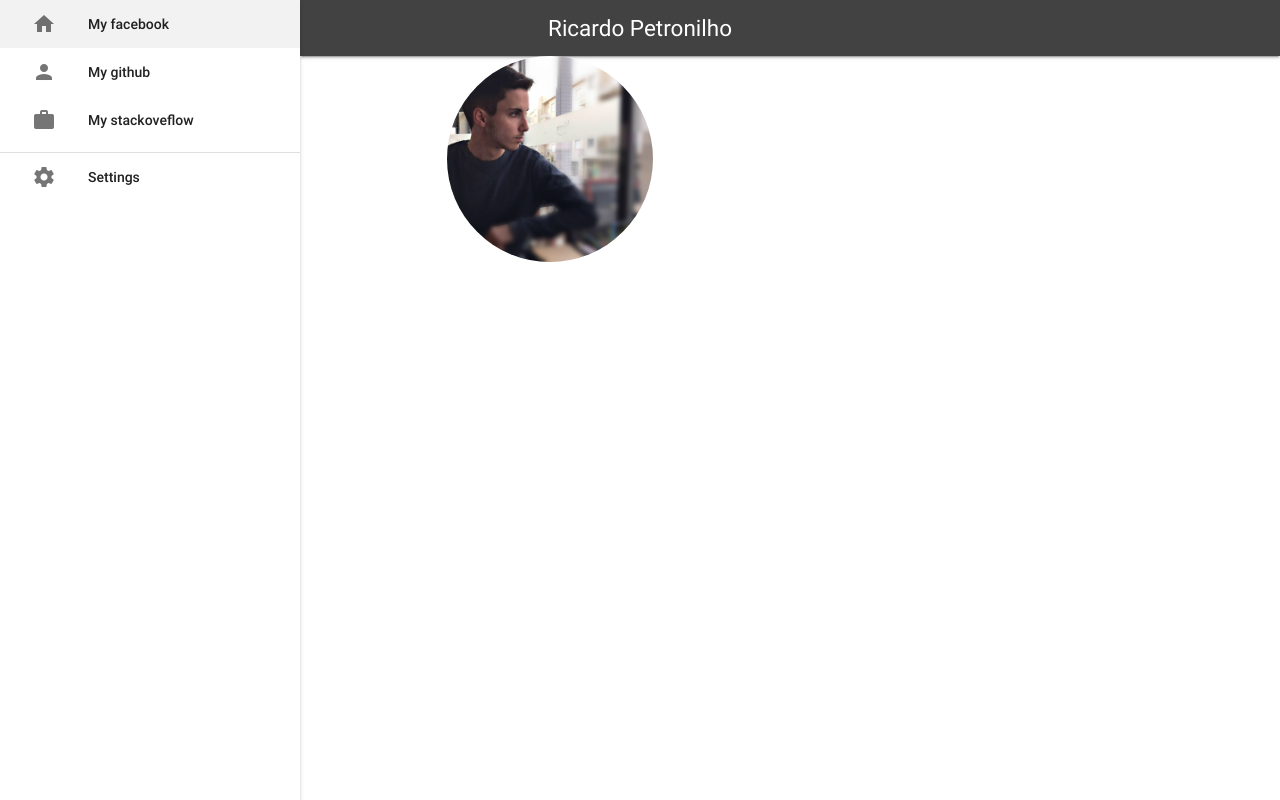
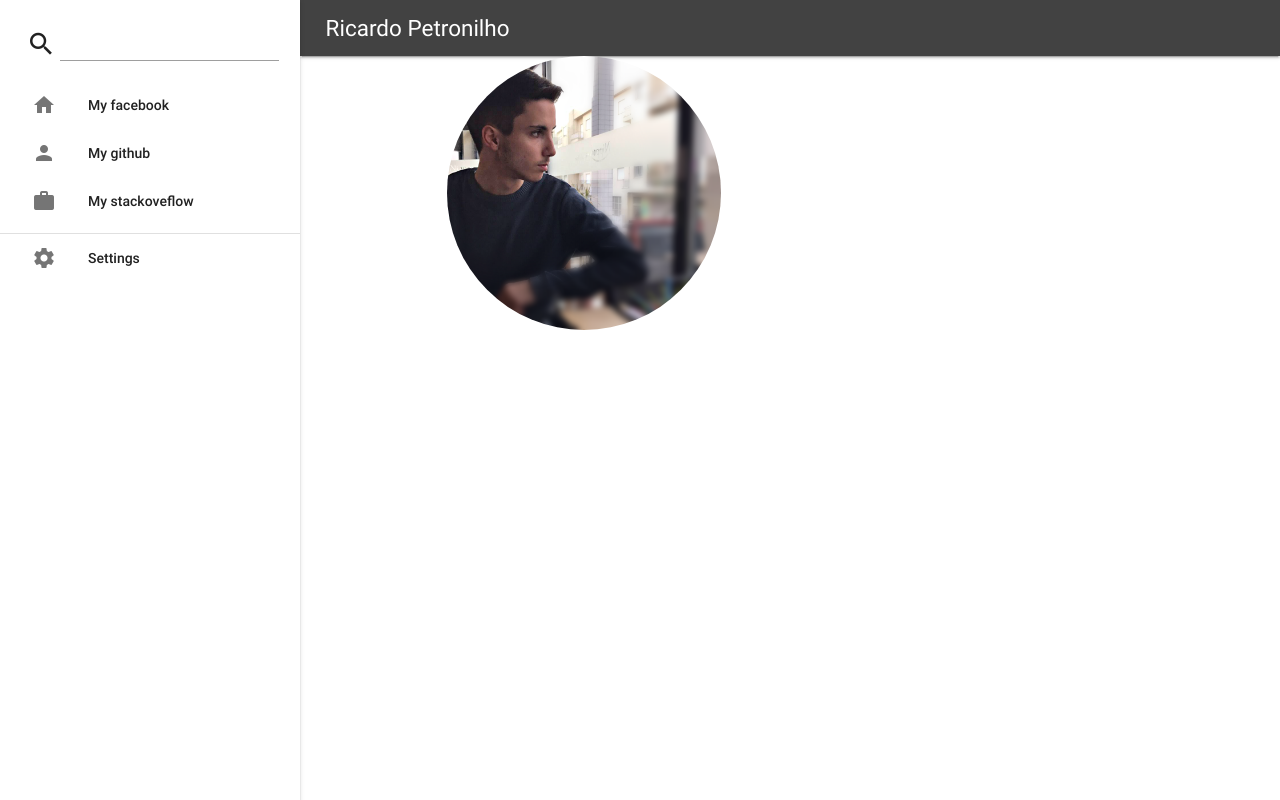
Before and after one commit to RicardoPetronilho98/RicardoPetronilho98.github.io, a plain HTML site: page index.html in a window 1280 px wide. Drawn offline with nearby package versions, Linux system fonts and the light colour scheme.

Commit message:
adicionei cenas

```diff
--- a/index.html
+++ b/index.html
@@ -22,6 +22,11 @@
 
 		<!--Side Nav-->
 		<ul id="slide-out" class="side-nav fixed">
+        	<div class="input-field" style="width: 93%; padding-left: 5%">
+          		<i class="material-icons prefix" style="padding-left: 4%; padding-top: 5%">search</i>
+          		<input type="text" id="autocomplete-input" class="autocomplete">
+          		<!--<label for="autocomplete-input">Search here</label>-->
+        	</div>
 		    <li><a href="#!"><i class="material-icons">home</i>My facebook</a></li>
 		    <li><a href="#!"><i class="material-icons">person</i>My github</a></li>
 		    <li><a href="#!"><i class="material-icons">work</i>My stackoveflow</a></li>
@@ -33,14 +38,14 @@
 
 	  		<a href="#" data-activates="slide-out" class="button-collapse"><i class="material-icons">menu</i></a>
 
-		    <a href="#" class="brand-logo center">Ricardo Petronilho</a>
+		    <a href="#" class="brand-logo right-align" style="padding-left: 2%">Ricardo Petronilho</a>
 
 		</nav>
 
 
 		<div class="container">
 
-			 <img style="width: 30%; height: 30%;" class="circle materialboxed" src="images/profile.png">
+			 <img style="width: 40%; height: 40%;" class="center-align circle materialboxed" src="images/profile.png">
 
 
 
@@ -82,6 +87,7 @@
 			    //$('.collapsible').collapsible();
 
 
+
         	});
 
 
```
